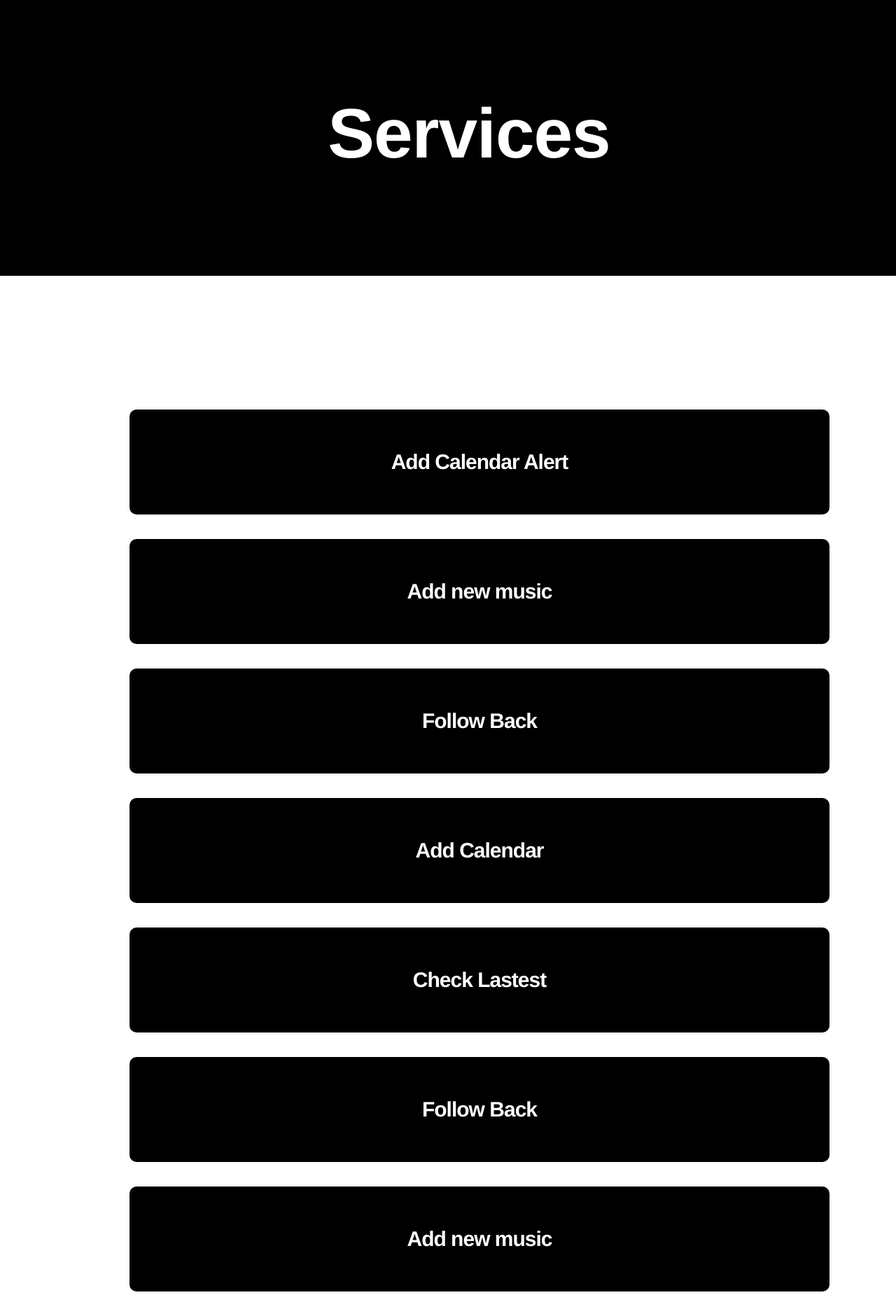
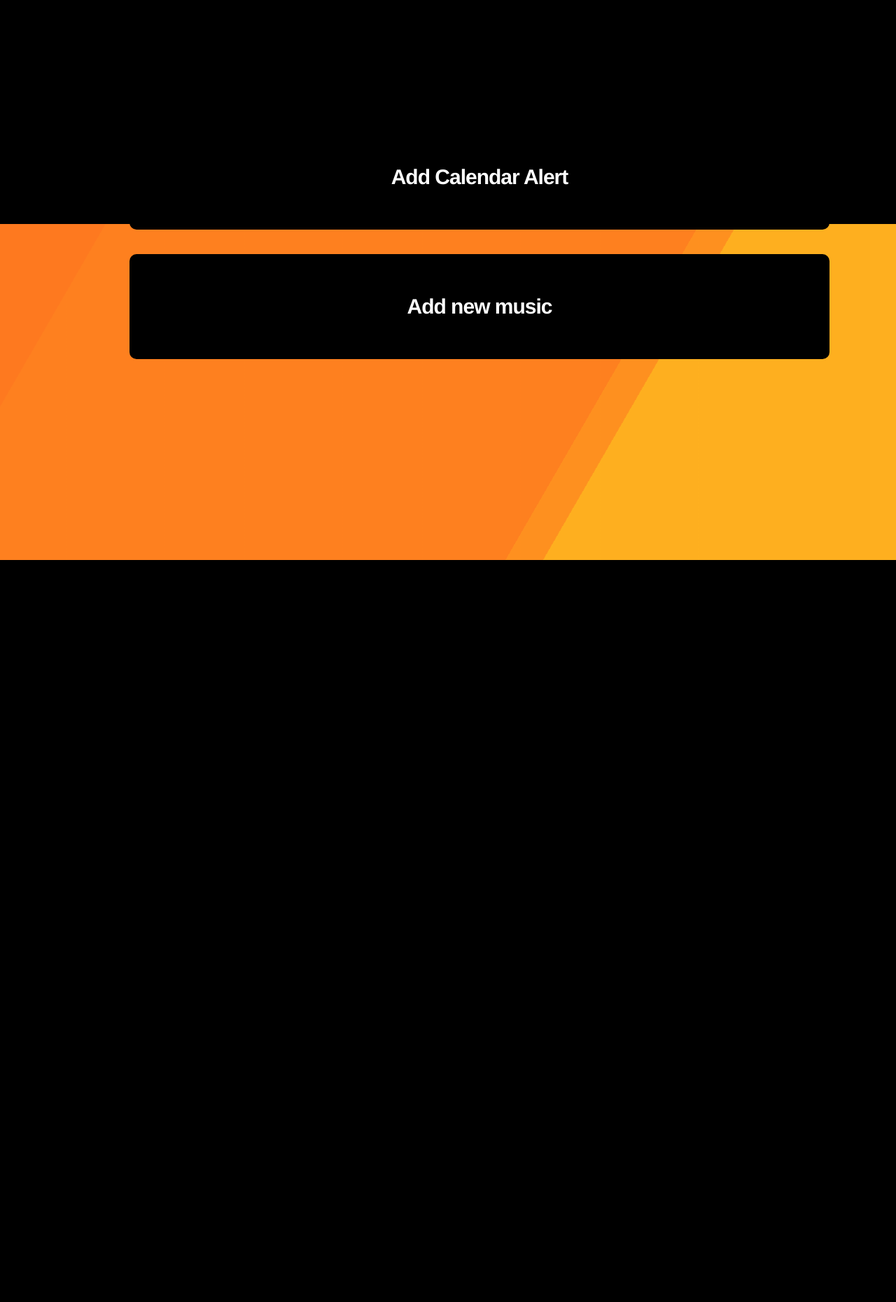
Before and after one commit to clementdrd/area-app-fs, a Django app: a page that uses DjangoWeb/area/templates/service_connection.html in a window 1280 px wide. Shown: the whole page at 70% size. After the commit the page ends 800 px from the top, so only its background shows below. Run offline with Django 3.2, Linux system fonts and the light colour scheme.

Commit message:
add animated background and services by app

```diff
--- a/DjangoWeb/area/static/css/service_connection.css
+++ b/DjangoWeb/area/static/css/service_connection.css
@@ -12,30 +12,17 @@ body {
 body:before {
     content: "";
     position: absolute;
-    top: -10%;
-    bottom: 40%;
+    top: -30%;
+    bottom: 50%;
     left: 0;
     right: 0;
     background: black;
-    z-index: -10;
+    z-index: 0;
 }
 
 .w3-button:focus,
 textarea:focus {
     outline: none;
-}
-
-h2 {
-    margin-left: 60px;
-    padding-top: 130px;
-    padding-bottom: 300px;
-    color: white;
-    font-family: 'Helvetica Neue', sans-serif;
-    font-size: 100px;
-    font-weight: bold;
-    letter-spacing: -1px;
-    line-height: 1;
-    text-align: center;
 }
 
 .w3-button {
@@ -54,18 +41,55 @@ h2 {
     border-radius: 10px 10px 10px 10px;
 }
 
+.image {
+    position: relative;
+    z-index: 1;
+    margin-bottom: 120px;
+}
 
-/*
-..circle {
-    position: absolute;
-    margin-left: 1350px;
-    margin-top: 70px;
-    height: 50px;
-    width: 50px;
-    border-color: white;
-    border-style: solid;
-    background-color: green;
-    border-radius: 50%;
-    z-index: 1;
+.bg {
+    animation: slide 3s ease-in-out infinite alternate;
+    background-image: linear-gradient(-60deg, #FFA500 50%, #FF7F50 50%, rgb(255, 102, 0) 50%);
+    bottom: 0;
+    left: -50%;
+    opacity: .5;
+    position: fixed;
+    right: -50%;
+    top: 0;
+    z-index: -1;
 }
-*/
+
+.bg2 {
+    animation-direction: alternate-reverse;
+    animation-duration: 4s;
+}
+
+.bg3 {
+    animation-duration: 5s;
+}
+
+.content {
+    background-color: rgba(255, 255, 255, .8);
+    border-radius: .25em;
+    box-shadow: 0 0 .25em rgba(0, 0, 0, .25);
+    box-sizing: border-box;
+    left: 50%;
+    padding: 10vmin;
+    position: fixed;
+    text-align: center;
+    top: 50%;
+    transform: translate(-50%, -50%);
+}
+
+h1 {
+    font-family: monospace;
+}
+
+@keyframes slide {
+    0% {
+        transform: translateX(-25%);
+    }
+    100% {
+        transform: translateX(25%);
+    }
+}
--- /dev/null
+++ b/DjangoWeb/area/static/js/data.json
@@ -0,0 +1,5 @@
+twitter = '[{"name" : "Last Trend", "state" : "false"},{"name" : "Make a Tweet", "state" : "false"}]';
+youtube = '[{"name" : "Newest Videos", "state" : "false"},{"name" : "Most Viewed", "state" : "false"}]';
+facebook = '[{"name" : "Most liked Page", "state" : "false"},{"name" : "Random Videos", "state" : "false"}]';
+whatsapp = '[{"name" : "Send Message", "state" : "false"},{"name" : "Make a call", "state" : "false"}]';
+amazon = '[{"name" : "Email Order Status", "state" : "false"},{"name" : "Email New Deals", "state" : "false"}]';
--- /dev/null
+++ b/DjangoWeb/area/static/js/service_connection.js
@@ -0,0 +1,68 @@
+function init(app_name) {
+    console.log(app_name)
+
+    if (app_name == "youtube")
+        var mydata = JSON.parse(youtube);
+    else if (app_name == "facebook")
+        var mydata = JSON.parse(facebook);
+    else if (app_name == "twitter")
+        var mydata = JSON.parse(twitter);
+    else if (app_name == "whatsapp")
+        var mydata = JSON.parse(whatsapp);
+    else if (app_name == "amazon")
+        var mydata = JSON.parse(amazon);
+
+    console.log(mydata[0].name);
+    document.getElementById('button1').innerHTML = mydata[0].name;
+    var goto_button1 = "window.location.href='/Page?" + (mydata[0].name).split(" ").join("_") + "'";
+    var goto_button2 = "window.location.href='/Page?" + (mydata[1].name).split(" ").join("_") + "'";
+
+    var foo = document.getElementById("button1");
+    foo.setAttribute("onclick", goto_button1);
+
+    var foo = document.getElementById("button2");
+    foo.setAttribute("onclick", goto_button2);
+
+    console.log(mydata[0].state);
+    console.log(mydata[1].name);
+    document.getElementById('button2').innerHTML = mydata[1].name;
+    console.log(mydata[1].state);
+}
+
+function change_logo() {
+    var href = window.location.href;
+    var app_name = href.split('=');
+    console.log(app_name[1]);
+
+    var x = document.getElementsByTagName("img").item(0);
+    var v = "";
+
+    switch (app_name[1]) {
+
+        case "amazon":
+            v = "/static/images/icon/amazon-icon.png";
+            break;
+        case "facebook":
+            v = "/static/images/icon/facebook-icon.png";
+            break;
+        case "twitter":
+            v = "/static/images/icon/twitter-icon.png";
+            break;
+        case "whatsapp":
+            v = "/static/images/icon/whatsapp-icon.png";
+            break;
+        case "youtube":
+            v = "/static/images/icon/youtube-icon.png";
+            break;
+
+        default:
+
+    }
+
+    x.setAttribute("src", v);
+    x.style.width = '18%';
+    x.style.left = '0';
+
+    init(app_name[1]);
+
+}
--- a/DjangoWeb/area/templates/page1.html
+++ b/DjangoWeb/area/templates/page1.html
@@ -12,6 +12,10 @@
 
 <body onload="Dynamic_Text()">
 
+  <div class="bg"></div>
+  <div class="bg bg2"></div>
+  <div class="bg bg3"></div>
+
   <input type="button" class="Main_text" id="main_text"/>
 
   <label class="switch">
--- a/DjangoWeb/area/templates/service_connection.html
+++ b/DjangoWeb/area/templates/service_connection.html
@@ -6,18 +6,20 @@
     <link rel="stylesheet" href="https://www.w3schools.com/w3css/4/w3.css">
     {% load static %}
     <link rel="stylesheet" type="text/css" href="{% static 'css/service_connection.css' %}">
+    <script type="text/javascript" src="{% static 'js/service_connection.js' %}"></script>
+    <script type="text/javascript" src="{% static 'js/data.json' %}"></script>
   </head>
 
-<body>
-<h2>Services</h2>
+<body onload="change_logo()">
+<div class="image">
+<img src="/static/images/icon/amazon-icon.png">
+</div>
+<div class="bg"></div>
+<div class="bg bg2"></div>
+<div class="bg bg3"></div>
 <div class="w3-container">
-  <p><button class="w3-button w3-black" onclick="window.location.href='/Page?Add_Calendar_Alert'">Add Calendar Alert</button></p>
-  <p><button class="w3-button w3-black" onclick="window.location.href='/Page?Add_new_music'">Add new music</button></p>
-  <p><button class="w3-button w3-black" onclick="window.location.href='/Page?Follow_Back'">Follow Back</button></p>
-  <p><button class="w3-button w3-black" onclick="window.location.href='/Page?Add_Calendar'">Add Calendar</button></p>
-  <p><button class="w3-button w3-black" onclick="window.location.href='/Page?Check_Lastest'">Check Lastest</button></p>
-  <p><button class="w3-button w3-black" onclick="window.location.href='/Page?Follow_Back'">Follow Back</button></p>
-  <p><div class="circle"></div><button class="w3-button w3-black" onclick="window.location.href='/Page?Add_new_music'">Add new music</button></p>
+  <p><button class="w3-button w3-black" onclick="window.location.href='/Page?Add_Calendar_Alert'" id="button1" >Add Calendar Alert</button></p>
+  <p><button class="w3-button w3-black" onclick="window.location.href='/Page?Add_new_music'" id="button2">Add new music</button></p>
 
 </div>
 
```
Also changed, not shown: DjangoWeb/area/static/css/page1.css (+50 -1 lines), DjangoWeb/area/static/js/page1.js (+30 -0 lines).
